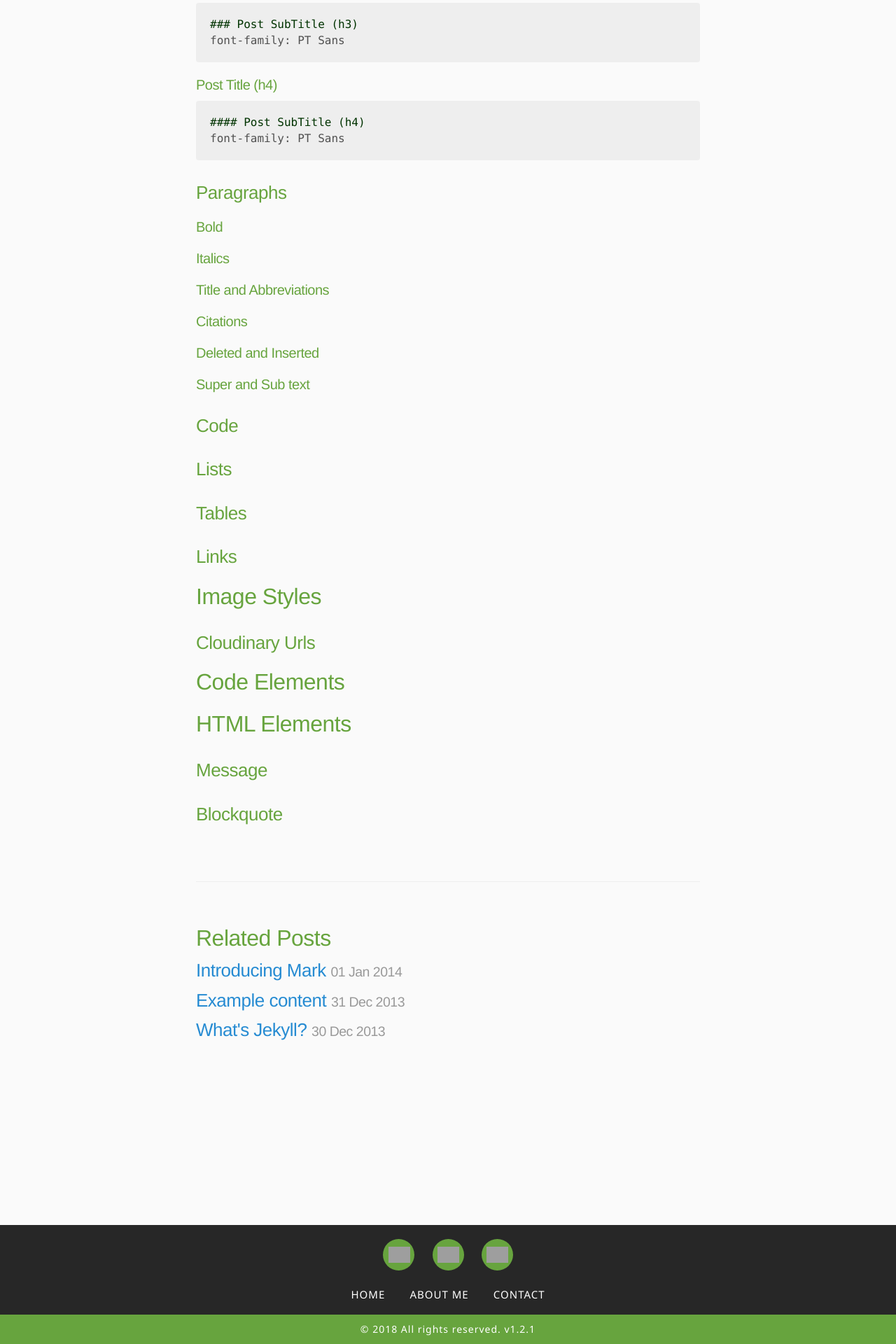
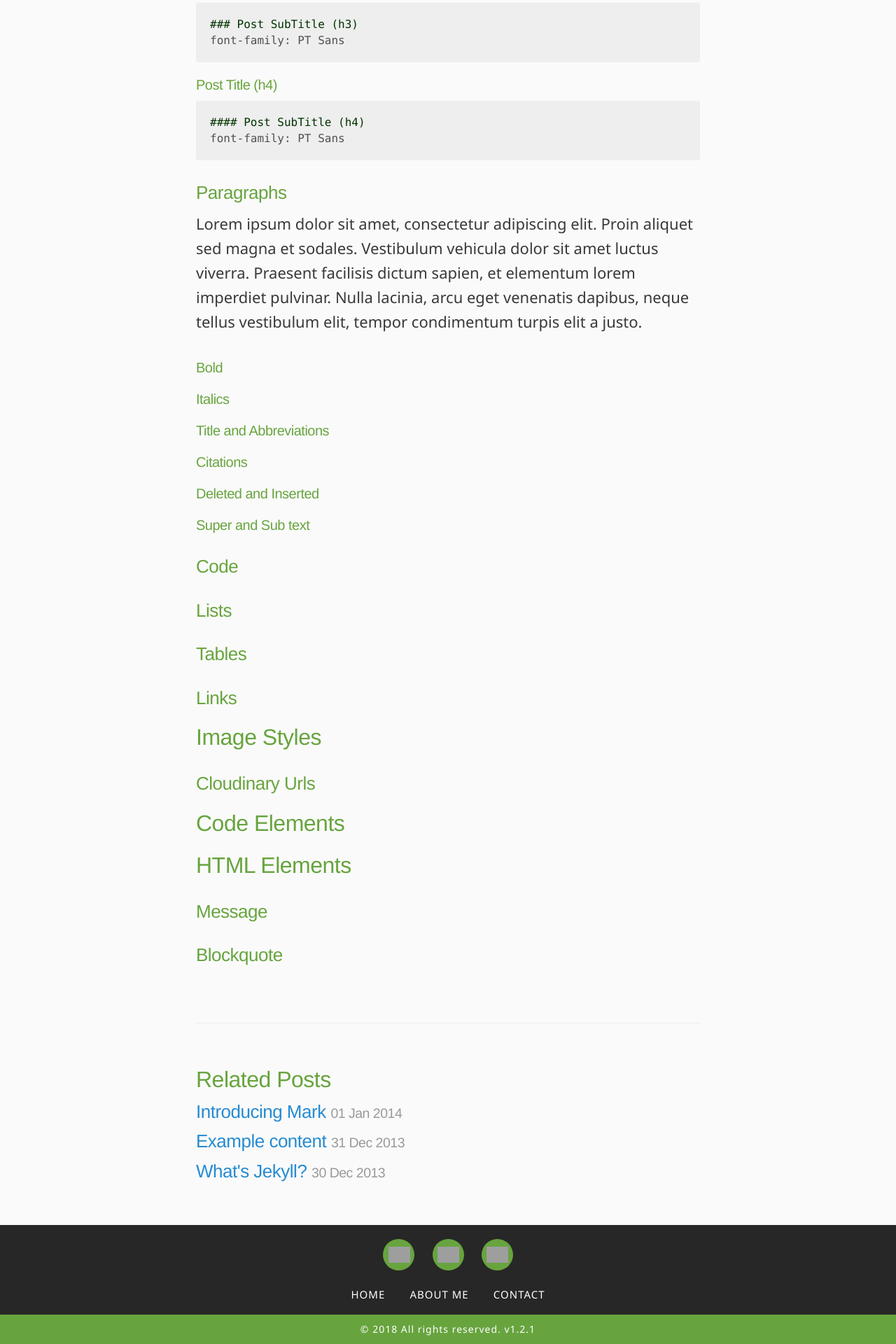
Before and after one commit to markthelefty/markthelefty.github.io, a Jekyll site: the page built from _posts/2018-07-30-theme-style-guide.markdown, in a window 1280 px wide. Shown: the part 1662-3582 px from the top of the page at 70% size. Built offline with Jekyll 4.4.1, drawn with Linux system fonts in a browser that asks for light colours; some web fonts are replaced; our own code applies the rules of GitHub Pages for plain Markdown files; grey boxes are pictures that could not be loaded.

Commit message:
Updated Theme Style Guide

````diff
--- a/_posts/2018-07-30-theme-style-guide.markdown
+++ b/_posts/2018-07-30-theme-style-guide.markdown
@@ -39,10 +39,9 @@
 #### Post SubTitle (h4)
 font-family: PT Sans
 ```
+### Paragraphs
+Lorem ipsum dolor sit amet, consectetur adipiscing elit. Proin aliquet sed magna et sodales. Vestibulum vehicula dolor sit amet luctus viverra. Praesent facilisis dictum sapien, et elementum lorem imperdiet pulvinar. Nulla lacinia, arcu eget venenatis dapibus, neque tellus vestibulum elit, tempor condimentum turpis elit a justo.
 
-
-
-### Paragraphs
 
 #### Bold
 
````
